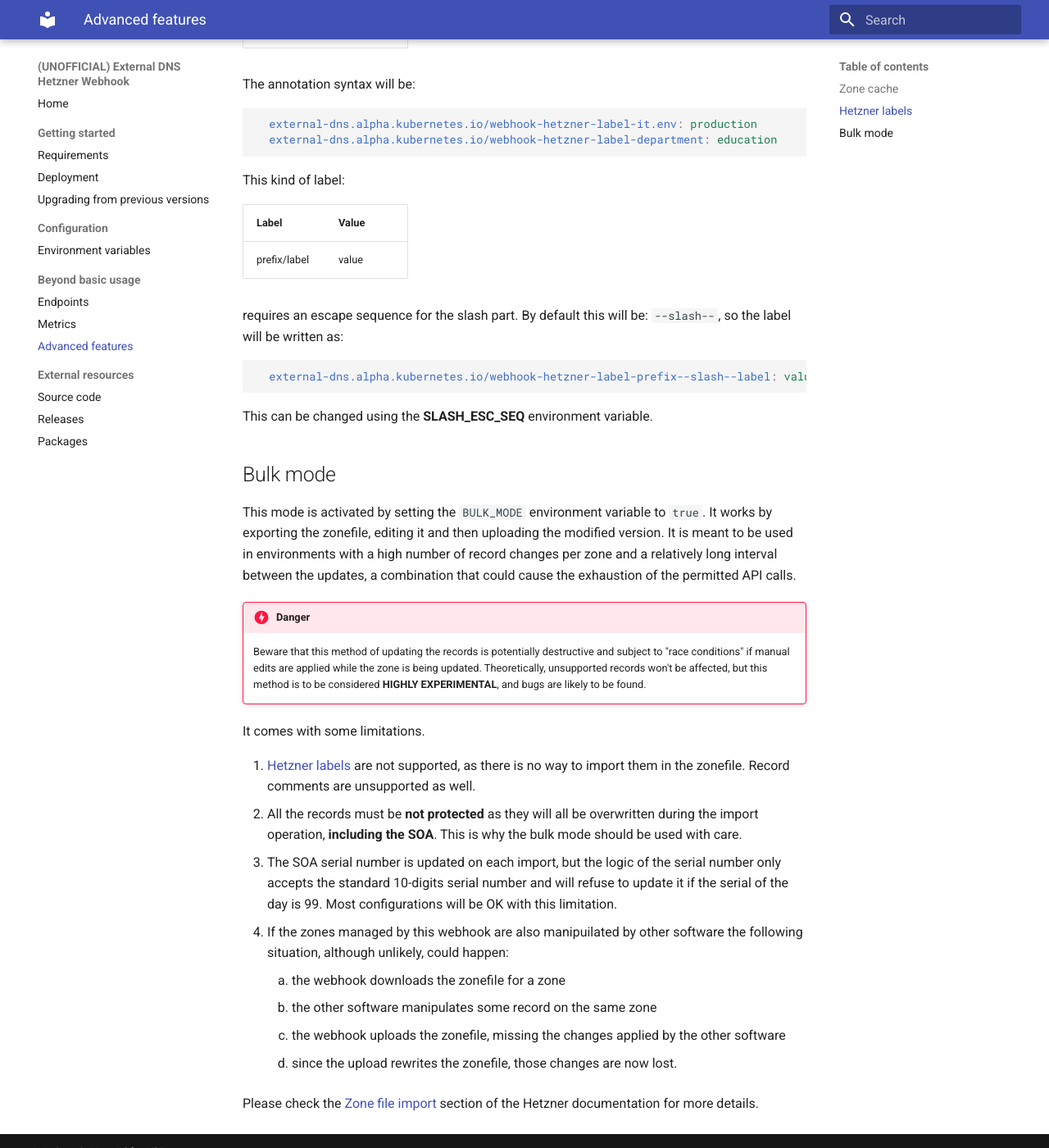
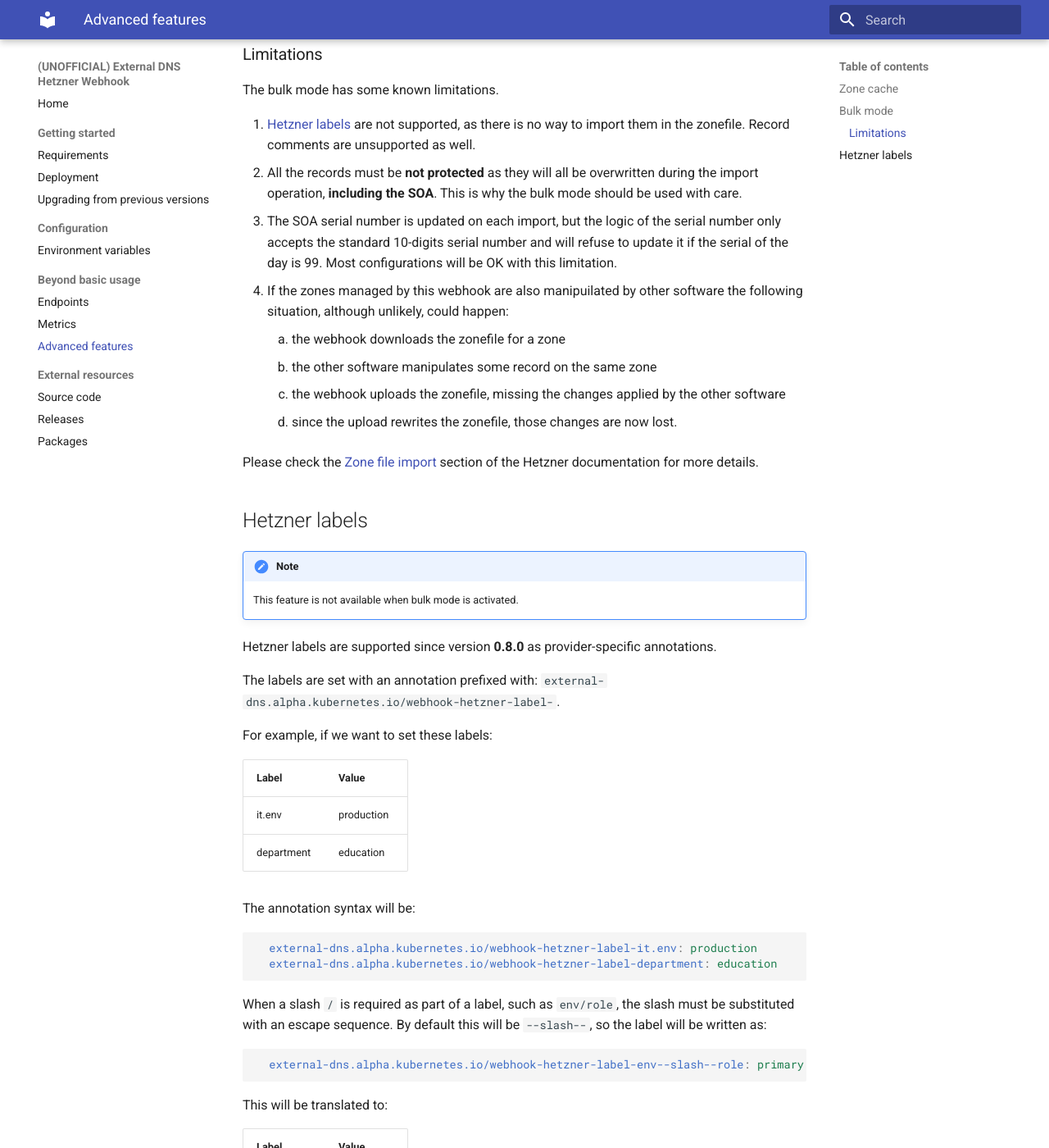
Before and after one commit to mconfalonieri/external-dns-hetzner-webhook, an MkDocs documentation site: the page built from docs/advanced-features.md, in a window 1280 px wide and 1400 px high, scrolled down 852 px. Shown: the whole window at 82% size. Built offline with MkDocs 1.6.1 and Material for MkDocs 9.7.7, drawn with Linux system fonts in a browser that asks for light colours; the version menu is left out; some of the changed lines change nothing that is shown; some of the changed text lies outside the part shown.

Commit message:
📚 Refined documentation (#157)

````diff
--- a/docs/advanced-features.md
+++ b/docs/advanced-features.md
@@ -1,15 +1,61 @@
 # Advanced features
 
-The features that are not required for basic usage, but are needed for certain
-environments are described in this section.
+These are features that are not required for basic usage, but are needed for
+certain environments and advanced scenarios.
 
 ## Zone cache
 
-The zone cache is enabled by setting a value for the environment variable
-**ZONE_CACHE_TTL** greater than zero. This parameter allows the webhook to
-download once the list of zones and keep using it for the given number of
-seconds. When set to zero (default value) the zone cache is disabled and the
-zones will be reloaded every time the webhook is called by ExternalDNS.
+The zone cache allows the webhook to download once the list of zones and keep
+using it for the given number of seconds.
+
+It is enabled by setting a value for the environment variable
+**ZONE_CACHE_TTL** greater than zero. When set to zero (default value) the zone
+cache is disabled and the zones will be reloaded every time the webhook is
+called by ExternalDNS.
+
+## Bulk mode
+
+The bulk mode uses the import/export API to write DNS records instead of the
+regular one. This means that environments with a large number of record changes
+per zone and relatively long intervals between the updates will be less prone
+to hit API rate limits. It also comes with some limitations that are described
+below.
+
+This mode is activated by setting the `BULK_MODE` environment variable to
+`true`. It works by exporting the zonefile, editing it and then uploading the
+modified version.
+
+!!! danger
+    Beware that this method of updating the records is potentially destructive
+    and subject to "race conditions" if manual edits are applied while the zone
+    is being updated. Theoretically, unsupported records won't be affected, but
+    this method is to be considered **HIGHLY EXPERIMENTAL**, and bugs are likely
+    to be found.
+
+### Limitations
+
+The bulk mode has some known limitations.
+
+  1. [Hetzner labels](#hetzner-labels) are not supported, as there is no way to
+     import them in the zonefile. Record comments are unsupported as well.
+  2. All the records must be **not protected** as they will all be overwritten
+     during the import operation, **including the SOA**. This is why the bulk
+     mode should be used with care.
+  3. The SOA serial number is updated on each import, but the logic of the
+     serial number only accepts the standard 10-digits serial number and will
+     refuse to update it if the serial of the day is 99. Most configurations
+     will be OK with this limitation.
+  4. If the zones managed by this webhook are also manipuilated by other
+     software the following situation, although unlikely, could happen:
+
+       1. the webhook downloads the zonefile for a zone
+       2. the other software manipulates some record on the same zone
+       3. the webhook uploads the zonefile, missing the changes applied by the
+          other software
+       4. since the upload rewrites the zonefile, those changes are now lost.
+
+Please check the [Zone file import](https://docs.hetzner.cloud/reference/cloud#tag/zones/zone-file-import)
+section of the Hetzner documentation for more details.
 
 ## Hetzner labels
 
@@ -36,55 +82,19 @@
   external-dns.alpha.kubernetes.io/webhook-hetzner-label-department: education
 ```
 
-This kind of label:
-
-| Label        | Value |
-| ------------ | ----- |
-| prefix/label | value |
-
-requires an escape sequence for the slash part. By default this will be:
+When a slash `/` is required as part of a label, such as `env/role`, the
+slash must be substituted with an escape sequence. By default this will be
 `--slash--`, so the label will be written as:
 
 ```yaml
-  external-dns.alpha.kubernetes.io/webhook-hetzner-label-prefix--slash--label: value
+  external-dns.alpha.kubernetes.io/webhook-hetzner-label-env--slash--role: primary
 ```
 
-This can be changed using the **SLASH_ESC_SEQ** environment variable.
+This will be translated to:
 
-## Bulk mode
+| Label      | Value      |
+| ---------- | ---------- |
+| env/role   | primary    |
 
-This mode is activated by setting the `BULK_MODE` environment variable to
-`true`. It works by exporting the zonefile, editing it and then uploading the
-modified version. It is meant to be used in environments with a high number of
-record changes per zone and a relatively long interval between the updates, a
-combination that could cause the exhaustion of the permitted API calls.
-
-!!! danger
-    Beware that this method of updating the records is potentially destructive
-    and subject to "race conditions" if manual edits are applied while the zone
-    is being updated. Theoretically, unsupported records won't be affected, but
-    this method is to be considered **HIGHLY EXPERIMENTAL**, and bugs are likely
-    to be found.
-
-It comes with some limitations.
-
-  1. [Hetzner labels](#hetzner-labels) are not supported, as there is no way to
-     import them in the zonefile. Record comments are unsupported as well.
-  2. All the records must be **not protected** as they will all be overwritten
-     during the import operation, **including the SOA**. This is why the bulk
-     mode should be used with care.
-  3. The SOA serial number is updated on each import, but the logic of the
-     serial number only accepts the standard 10-digits serial number and will
-     refuse to update it if the serial of the day is 99. Most configurations
-     will be OK with this limitation.
-  4. If the zones managed by this webhook are also manipuilated by other
-     software the following situation, although unlikely, could happen:
-
-       1. the webhook downloads the zonefile for a zone
-       2. the other software manipulates some record on the same zone
-       3. the webhook uploads the zonefile, missing the changes applied by the
-          other software
-       4. since the upload rewrites the zonefile, those changes are now lost.
-
-Please check the [Zone file import](https://docs.hetzner.cloud/reference/cloud#tag/zones/zone-file-import)
-section of the Hetzner documentation for more details.
+The escape sequence can be configured using the **SLASH_ESC_SEQ** environment
+variable.
--- a/docs/deployment.md
+++ b/docs/deployment.md
@@ -1,15 +1,15 @@
 # Kubernetes deployment
 
-The Hetzner webhook is provided as a regular Open Container Initiative (OCI)
-image released in the
+The Hetzner webhook is provided as source repository and as a regular Open
+Container Initiative (OCI) image released in the
 [GitHub container registry](https://github.com/mconfalonieri/external-dns-hetzner-webhook/pkgs/container/external-dns-hetzner-webhook).
-The deployment can be performed in every way Kubernetes supports.
 
-Here are provided examples using the
+The deployment can be performed in every way Kubernetes supports. The examples
+provided in this page feature the
 [External DNS chart](#using-the-externaldns-chart) and the
 [Bitnami chart](#using-the-bitnami-chart).
 
-In either case, a secret that stores the Hetzner API key is required:
+In both cases the Hetzner API key must be stored in a secret:
 
 ```yaml
 kubectl create secret generic hetzner-credentials --from-literal=api-key='<EXAMPLE_PLEASE_REPLACE>' -n external-dns
@@ -132,3 +132,16 @@
 # install external-dns with helm
 helm install external-dns-hetzner bitnami/external-dns -f external-dns-hetzner-values.yaml -n external-dns
 ```
+
+## Additional notes
+
+You might notice that both examples start the ExternalDNS executables with the
+following parameter:
+
+```
+--txt-prefix=reg-%{record_type}.
+```
+
+The reason behind this is ExternalDNS [issue 6125](https://github.com/kubernetes-sigs/external-dns/issues/6125),
+that prevents other types of prefixes to correctly handle the DNS TXT database
+for root domain records (@).
````
